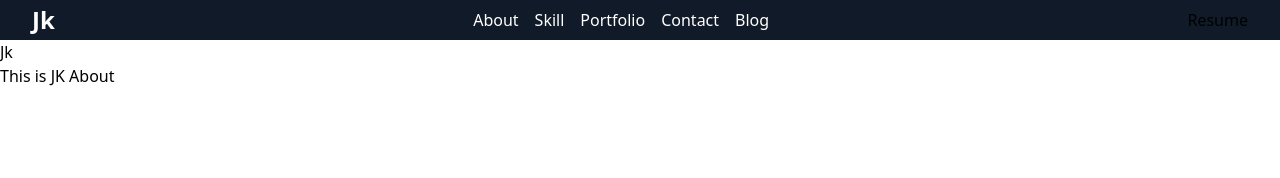
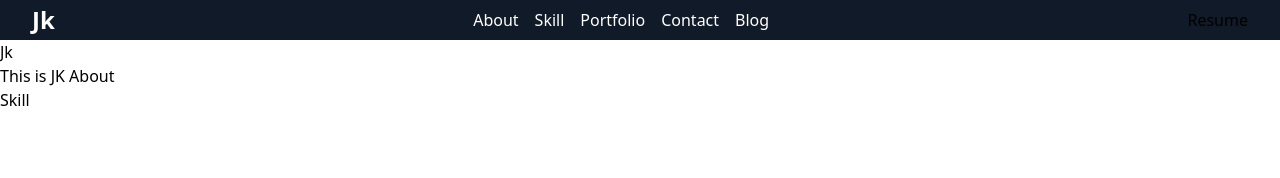
Before and after one commit to NishatFariza/jk-portfolio, a Next.js app: page / in a window 1280 px wide. Shown: the top 178 px of the page. Built offline with nearby package versions, Linux system fonts and the light colour scheme.

Commit message:
add:skill component

```diff
--- /dev/null
+++ b/src/components/Skill.tsx
@@ -0,0 +1,9 @@
+import React from 'react'
+
+const Skill = () => {
+  return (
+    <div>Skill</div>
+  )
+}
+
+export default Skill
--- a/src/pages/index.tsx
+++ b/src/pages/index.tsx
@@ -4,6 +4,7 @@
 import Header from '../components/Header'
 import Hero from '../components/Hero'
 import About from '../components/About'
+import Skill from '../components/Skill'
 
 export default function Home() {
   return (
@@ -11,6 +12,7 @@
       <Header />
       <Hero />
       <About />
+      <Skill />
     </div>
   )
 }
```
